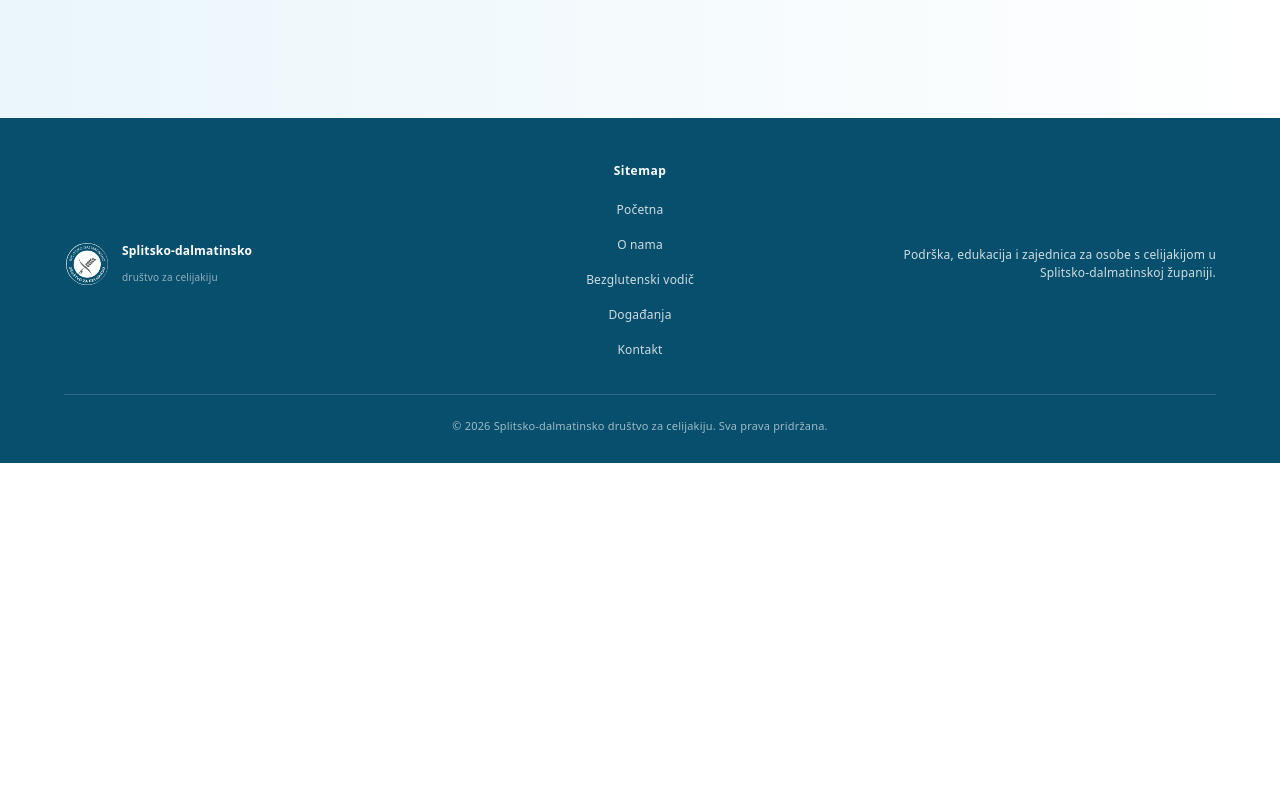
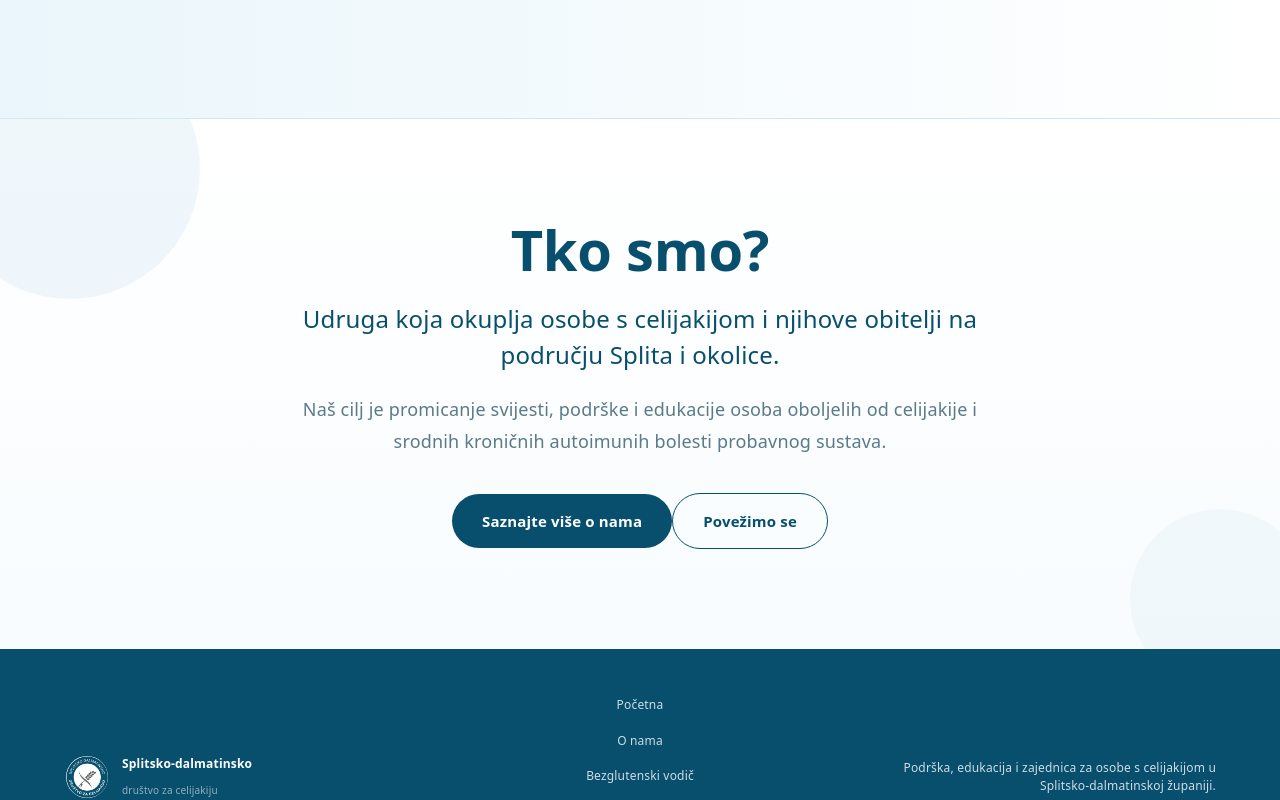
Before and after one commit to mstrin01/celiac-split, a React (Vite) app: page / in a window 1280 px wide. Shown: the part 682-1482 px from the top of the page. Before the commit the page ends 1145 px from the top, so only its background shows below. Built offline with nearby package versions, Linux system fonts and the light colour scheme.

Commit message:
about preview section

```diff
--- a/src/App.jsx
+++ b/src/App.jsx
@@ -1,6 +1,7 @@
 import Navbar from "./components/Navbar";
 import Footer from "./components/Footer";
 import Hero from "./components/Hero";
+import AboutPreview from "./components/AboutPreview";
 import "./App.css";
 
 function App() {
@@ -10,6 +11,7 @@ function App() {
 
       <main>
         <Hero />
+        <AboutPreview />
       </main>
 
       <Footer />
--- /dev/null
+++ b/src/components/AboutPreview.jsx
@@ -0,0 +1,33 @@
+import React from "react";
+import "../styles/AboutPreview.css";
+
+const AboutPreview = () => {
+  return (
+    <section className="about-preview">
+      <div className="about-preview-content">
+        <h2 className="section-title">Tko smo? </h2>
+
+        <p className="intro-text">
+          Udruga koja okuplja osobe s celijakijom i njihove obitelji
+          na području Splita i okolice.
+        </p>
+
+        <p className="about-description">
+          Naš cilj je promicanje svijesti, podrške i edukacije osoba
+          oboljelih od celijakije i srodnih kroničnih autoimunih
+          bolesti probavnog sustava.
+        </p>
+
+        <a href="/about" className="about-preview-btn">
+          Saznajte više o nama
+        </a>
+
+        <a href="/contact" className="about-preview-btn secondary">
+            Povežimo se
+          </a>
+      </div>
+    </section>
+  );
+};
+
+export default AboutPreview;
--- a/src/components/Footer.jsx
+++ b/src/components/Footer.jsx
@@ -28,7 +28,7 @@ const Footer = () => {
 
         {/* CENTER */}
         <div className="footer-links">
-          <h4>Sitemap</h4>
+
           <ul>
             <li><a href="/">Početna</a></li>
             <li><a href="#about">O nama</a></li>
--- /dev/null
+++ b/src/styles/AboutPreview.css
@@ -0,0 +1,135 @@
+.about-preview {
+  width: 100%;
+  padding: 100px 5%;
+  background: linear-gradient(180deg, #ffffff 0%, #f8fcfe 100%);
+  display: flex;
+  justify-content: center;
+  position: relative;
+  overflow: hidden;
+  border-top: 1px solid #D0E8F2; /* separator from hero */
+}
+
+/* decorative floating shapes */
+.about-preview::before {
+  content: "";
+  position: absolute;
+  width: 260px;
+  height: 260px;
+  border-radius: 50%;
+  background: rgba(232, 244, 250, 0.7);
+  top: -80px;
+  left: -60px;
+  z-index: 0;
+}
+
+.about-preview::after {
+  content: "";
+  position: absolute;
+  width: 180px;
+  height: 180px;
+  border-radius: 50%;
+  background: rgba(232, 244, 250, 0.5);
+  bottom: -40px;
+  right: -30px;
+  z-index: 0;
+}
+
+.about-preview-content {
+  max-width: 900px;
+  text-align: center;
+  position: relative;
+  z-index: 1;
+  animation: fadeUp 0.9s ease forwards;
+}
+
+.section-title {
+  font-size: 56px;
+  line-height: 1.1;
+  color: #084F6E;
+  margin-bottom: 20px;
+  font-weight: 700;
+}
+
+.intro-text {
+  font-size: 24px;
+  line-height: 1.5;
+  color: #084F6E;
+  font-weight: 500;
+  max-width: 720px;
+  margin: 0 auto 20px;
+}
+
+.about-description {
+  font-size: 18px;
+  line-height: 1.8;
+  color: #5A7A8A;
+  max-width: 700px;
+  margin: 0 auto 36px;
+}
+
+.about-preview-btn {
+  display: inline-block;
+  text-decoration: none;
+  background: #084F6E;
+  color: white;
+  padding: 14px 30px;
+  border-radius: 30px;
+  font-weight: 600;
+  font-size: 15px;
+  transition: all 0.25s ease;
+}
+
+.about-preview-btn:hover {
+  background: #0D6A92;
+  transform: translateY(-2px);
+}
+
+@keyframes fadeUp {
+  from {
+    opacity: 0;
+    transform: translateY(35px);
+  }
+  to {
+    opacity: 1;
+    transform: translateY(0);
+  }
+}
+
+.about-actions {
+  display: flex;
+  justify-content: center;
+  align-items: center;
+  gap: 18px;
+  margin-top: 28px;
+  flex-wrap: wrap;
+}
+
+.about-actions a {
+  display: inline-block;
+}
+
+.secondary {
+  background: transparent;
+  color: #084F6E;
+  border: 1px solid #084F6E;
+}
+
+.secondary:hover {
+  background: #E8F4FA;
+  color: #084F6E;
+}
+
+/* MOBILE */
+@media (max-width: 768px) {
+  .section-title {
+    font-size: 40px;
+  }
+
+  .intro-text {
+    font-size: 20px;
+  }
+
+  .about-description {
+    font-size: 16px;
+  }
+}
--- a/src/styles/Hero.css
+++ b/src/styles/Hero.css
@@ -17,8 +17,8 @@
 .hero-badge {
   display: inline-block;
   padding: 8px 14px;
-  background: #E8F4FA;
-  color: #084F6E;
+  background: #084F6E;
+  color: #E8F4FA;
   border-radius: 30px;
   font-size: 13px;
   font-weight: 600;
```
